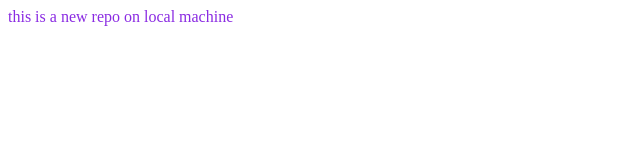
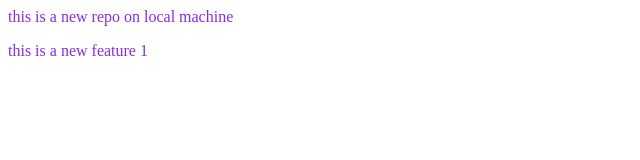
Before and after one commit to AmanGupta-22/localrepo, a plain HTML site: page index.html in a window 1280 px wide. Shown: the whole page, without its empty margins (0-640 px from the left). Drawn offline with Linux system fonts and the light colour scheme.

Commit message:
add features

```diff
--- a/index.html
+++ b/index.html
@@ -1,2 +1,3 @@
 <link rel="stylesheet" href="style.css">
 <p>this is a new repo on local machine</p>
+<p>this is a new feature 1</p>
--- a/style.css
+++ b/style.css
@@ -1,3 +1,6 @@
 p{
     color: blueviolet;
 }
+p{
+    background-color: #fff;
+}
```
